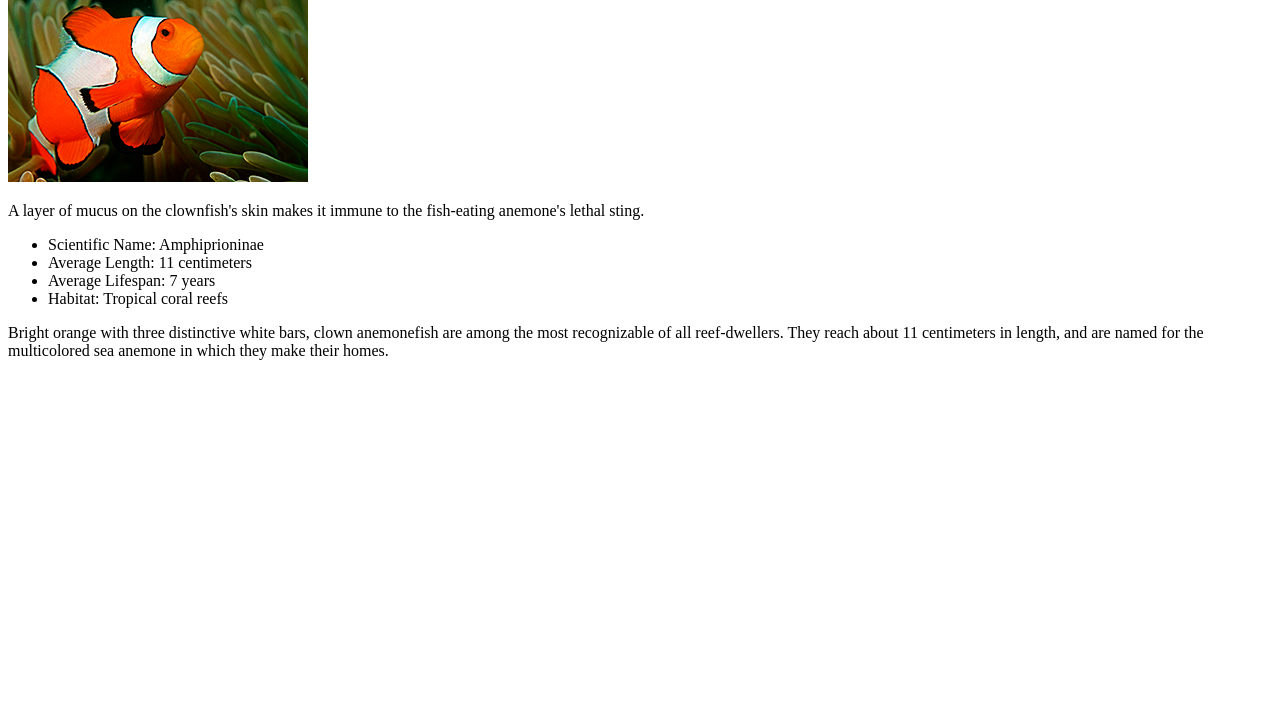
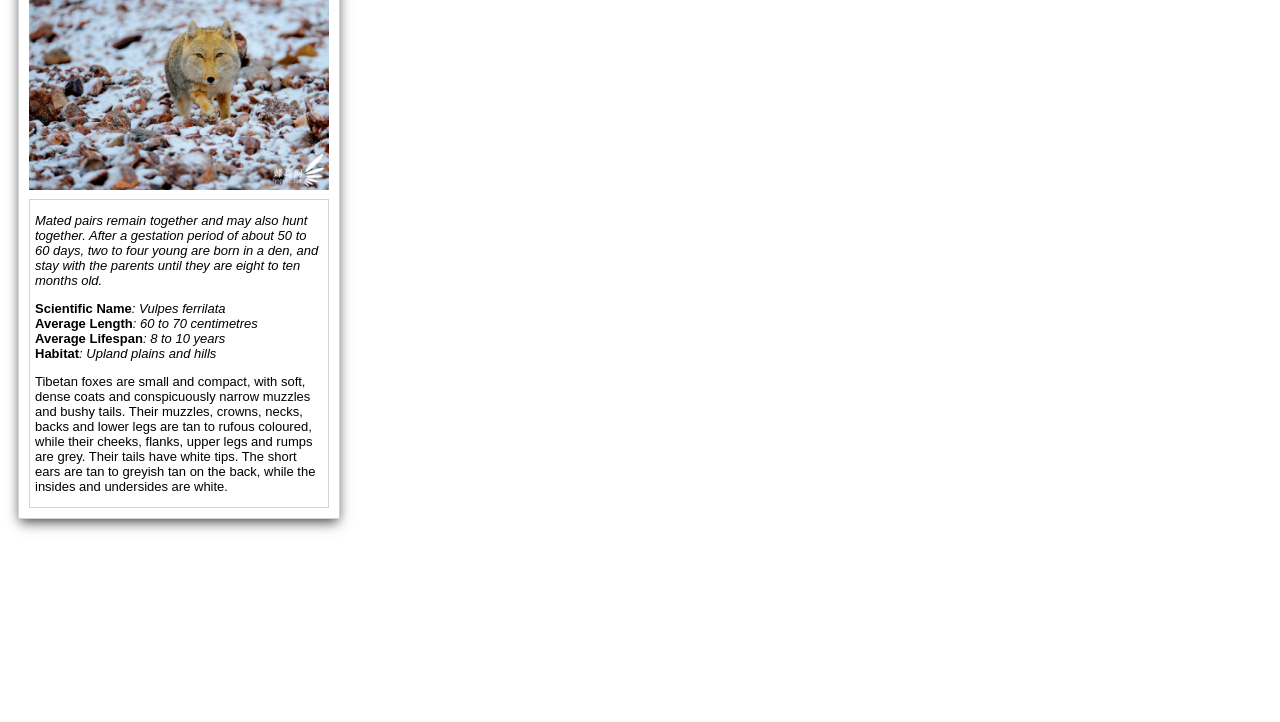
Before and after one commit to zhangsimonz/UdacityLearning, a plain HTML site: page fend-animal-trading-cards-master/card.html in a window 1280 px wide. Shown: the part 78-800 px from the top of the page. Drawn offline with Linux system fonts and the light colour scheme.

Commit message:
Animal Trading Card project commit
committing for submission

```diff
--- a/fend-animal-trading-cards-master/card.html
+++ b/fend-animal-trading-cards-master/card.html
@@ -3,21 +3,22 @@
 <head>
 	<meta charset="utf-8">
 	<title>Animal Trading Cards</title>
+	<link rel="stylesheet" type="text/css" href="styles.css">
 </head>
 <body>
-	<div>
-		<h3>Clownfish</h3>
-		<!-- Photo Credit: wikipedia.org, image taken by Ritik -->
-		<img src="clownfish.jpg" alt="clownfish">
-		<div>
-			<p>A layer of mucus on the clownfish's skin makes it immune to the fish-eating anemone's lethal sting.</p>
-			<ul>
-				<li><span>Scientific Name</span>: Amphiprioninae</li>
-				<li><span>Average Length</span>: 11 centimeters</li>
-				<li><span>Average Lifespan</span>: 7 years</li>
-				<li><span>Habitat</span>: Tropical coral reefs</li>
+	<div class="cardBox">
+		<h3 class="animalName">Tibetan Sand Fox</h3>
+		<!-- Photo Credit: pinterest.com, image taken by Unknown Photographer -->
+		<img src="Tibetan_sand_fox.jpg" alt="Tibetan sand fox" class="animalImg">
+		<div class="cardTextBox">
+			<p class="interestingFact">Mated pairs remain together and may also hunt together. After a gestation period of about 50 to 60 days, two to four young are born in a den, and stay with the parents until they are eight to ten months old.</p>
+			<ul class="listItems">
+				<li><span class="listLabels">Scientific Name</span>: Vulpes ferrilata</li>
+				<li><span class="listLabels">Average Length</span>: 60 to 70 centimetres</li>
+				<li><span class="listLabels">Average Lifespan</span>: 8 to 10 years</li>
+				<li><span class="listLabels">Habitat</span>: Upland plains and hills</li>
 			</ul>
-			<p>Bright orange with three distinctive white bars, clown anemonefish are among the most recognizable of all reef-dwellers. They reach about 11 centimeters in length, and are named for the multicolored sea anemone in which they make their homes.</p>
+			<p class="animalInfo">Tibetan foxes are small and compact, with soft, dense coats and conspicuously narrow muzzles and bushy tails. Their muzzles, crowns, necks, backs and lower legs are tan to rufous coloured, while their cheeks, flanks, upper legs and rumps are grey. Their tails have white tips. The short ears are tan to greyish tan on the back, while the insides and undersides are white.</p>
 		</div>
 	</div>
 </body>
--- a/fend-animal-trading-cards-master/styles.css
+++ b/fend-animal-trading-cards-master/styles.css
@@ -1 +1,52 @@
 /* add your CSS here */
+.cardBox{
+	margin: 10px;
+	padding: 10px;
+    width: 300px;
+	border-width: 1px;
+    border-style: solid;
+    border-color: #d3d3d3;
+	font-family: Arial, Helvetica, sans-serif;
+	-webkit-box-shadow: 0px 5px 12px -2px rgba(0,0,0,0.75);
+	-moz-box-shadow: 0px 5px 12px -2px rgba(0,0,0,0.75);
+	box-shadow: 0px 5px 12px -2px rgba(0,0,0,0.75);
+}
+.animalName{
+	font-size: xx-large;
+	margin: 0px;
+	padding: 5px;
+}
+.cardTextBox{
+	width: 298px;
+	border-width: 1px;
+	font-size: small;
+	border-color: #d3d3d3;
+	border-style: solid;
+}
+.interestingFact{
+	font-style: italic;
+	padding-left: 5px;
+	padding-right: 5px;
+}
+.listItems{
+	list-style-type: none;
+	font-style: italic;
+	padding-left: 5px;
+	padding-right: 5px;
+}
+.listLabels{
+	font-weight: bold;
+	font-style: initial;
+}
+.animalInfo{
+	padding-left: 5px;
+	padding-right: 5px;
+}
+.animalImg{
+	width: 300px;
+	height: 200px;
+	padding-bottom: 5px;
+}
+
+/* Sorry that the css file looks a bit too wordy,
+ but it worked! */
```
Also changed, not shown: fend-animal-trading-cards-master/Tibetan_sand_fox.jpg (added), fend-animal-trading-cards-master/clownfish.jpg (deleted).
